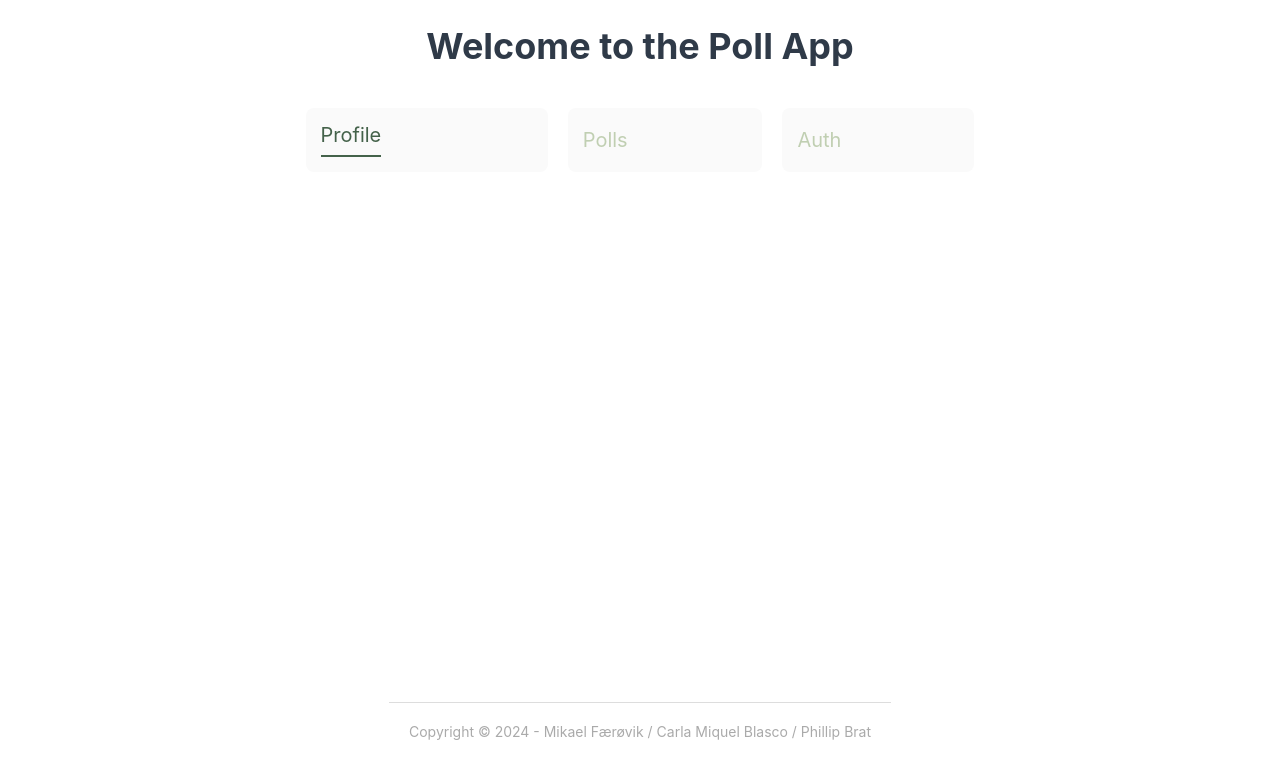
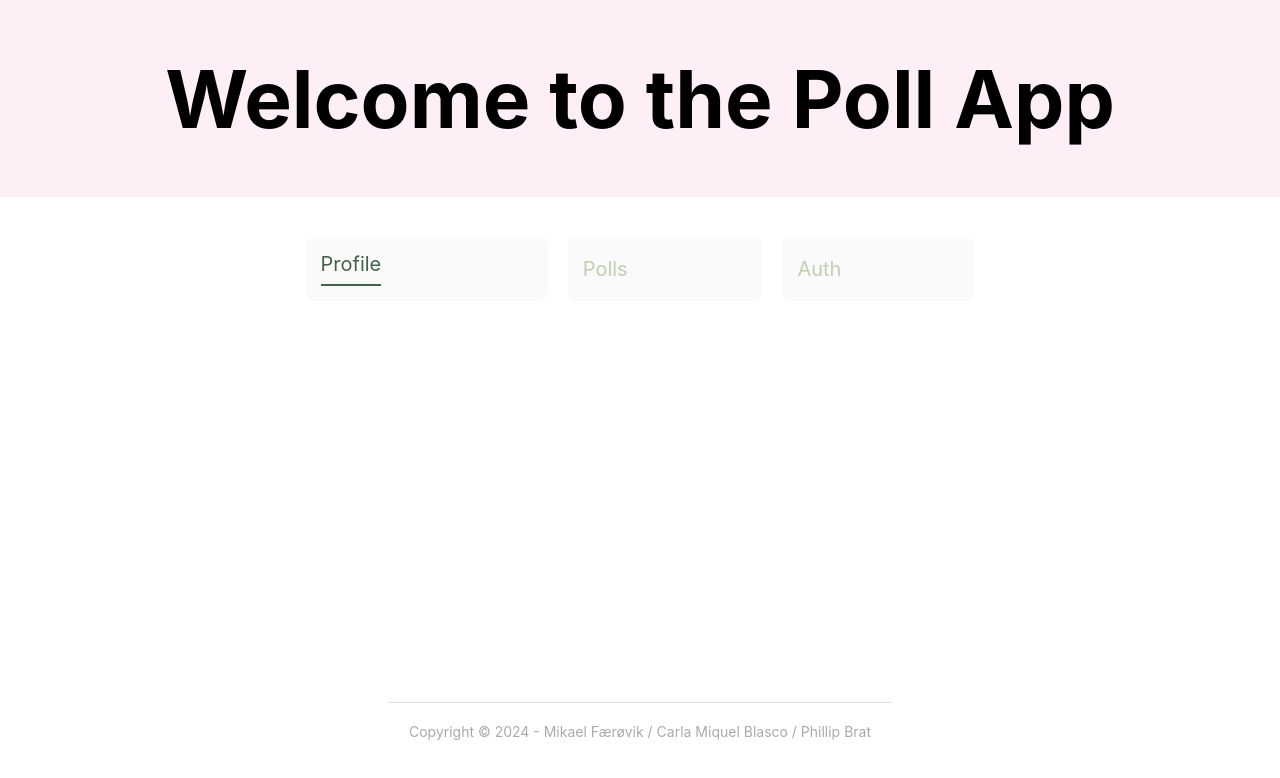
Before and after one commit to FeedAppGroup5/front-end, a React (Create React App) app: page / in a window 1280 px wide. Shown: the top 778 px of the page. Built offline with nearby package versions, Linux system fonts and the light colour scheme.

Commit message:
added header css module

```diff
--- a/src/components/Header.js
+++ b/src/components/Header.js
@@ -1,8 +1,8 @@
-
+import styles from "./header.module.css";
 
 export default function Header(props) {
     return <header>
-        <h1>
+        <h1  className={styles.mainHeader}>
             {props.headerText}
         </h1>
     </header>
--- /dev/null
+++ b/src/components/header.module.css
@@ -0,0 +1,11 @@
+
+header {
+    background: #fdeff5;
+    padding: 50px;
+}
+.mainHeader {
+    font-size: 80px;
+    margin: 0;
+    text-align: center;
+    color: black;
+}
--- a/src/components/tabs.css
+++ b/src/components/tabs.css
@@ -1,5 +1,6 @@
 
 .tabs{
+    margin-top: 40px;
     margin-bottom: 40px;
 }
 ul{
```
